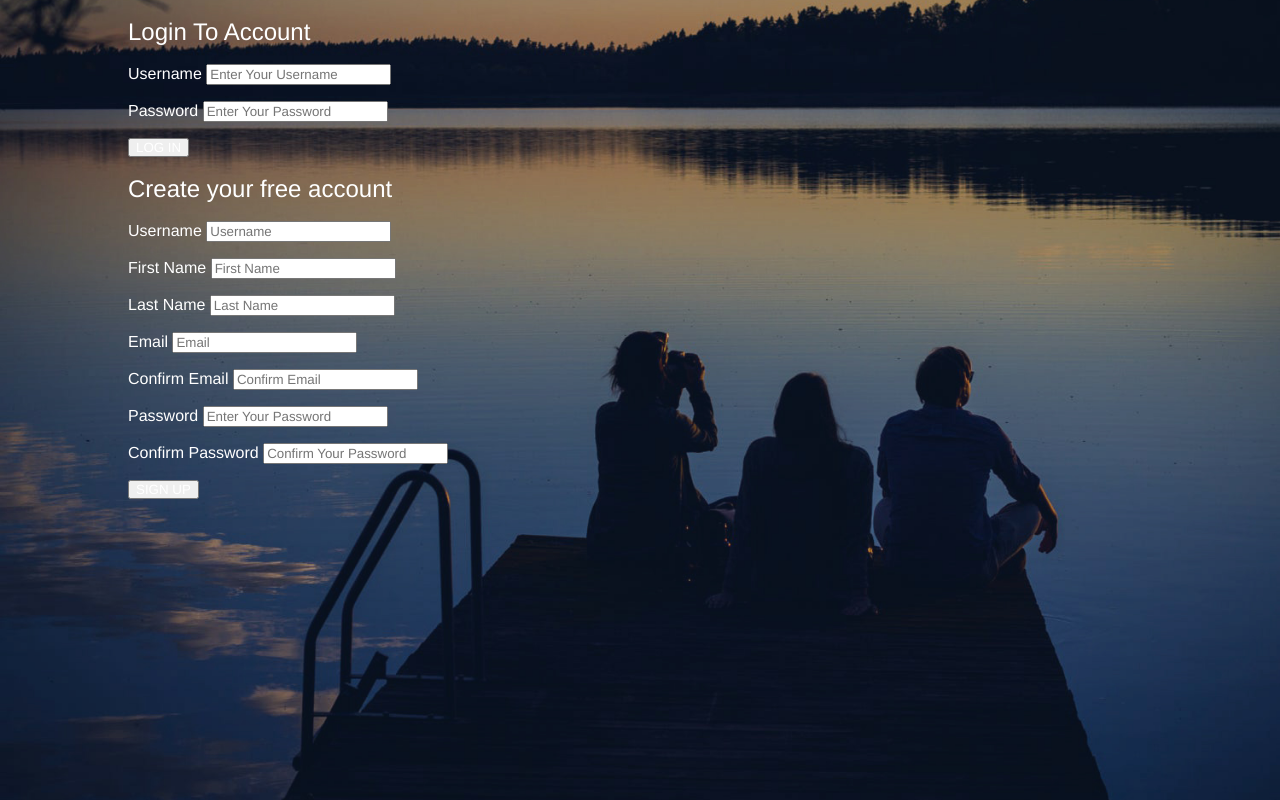
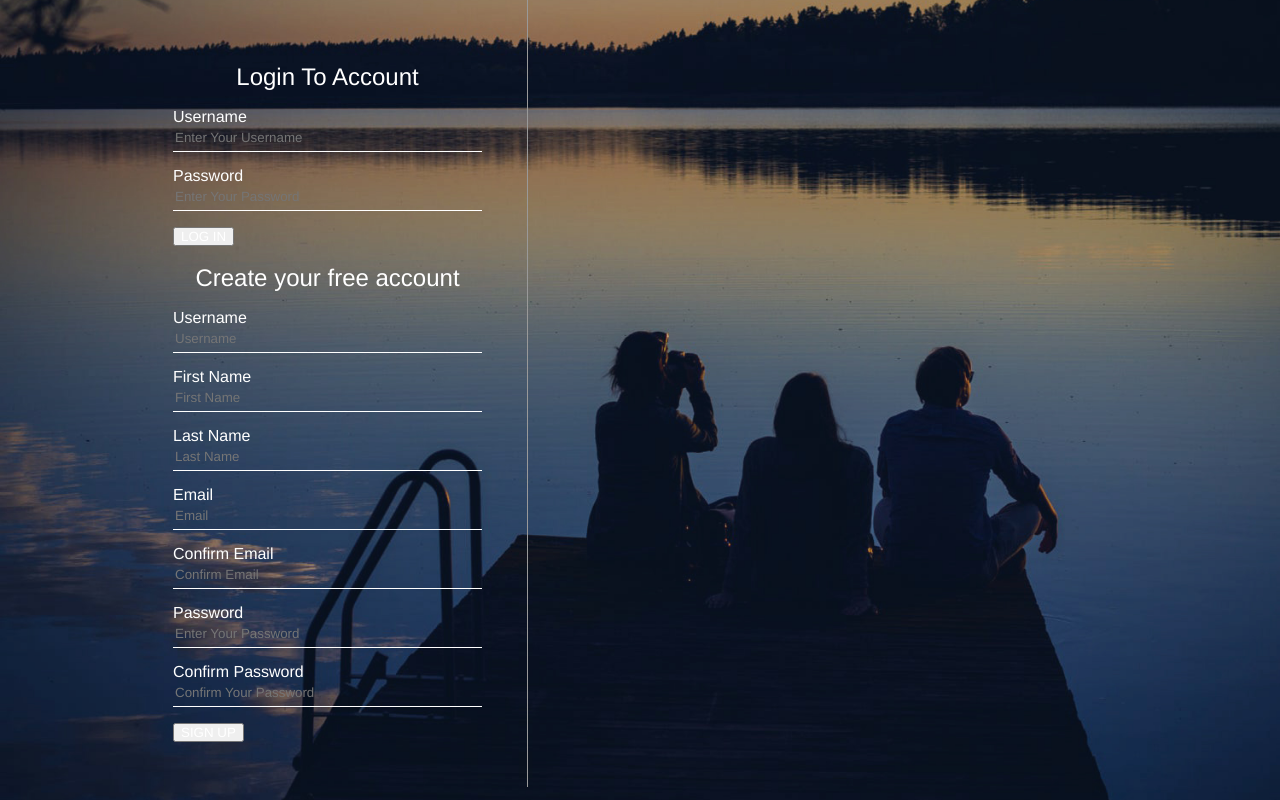
Before and after one commit to JakeAttard/SpotifyClone, a PHP site: page /Register.php in a window 1280 px wide. Run offline with PHP 8.4, Linux system fonts and the light colour scheme.

Commit message:
Styling Issues Fixed

```diff
--- a/Register.php
+++ b/Register.php
@@ -24,7 +24,7 @@
 </head>
 <body>
     <div id="background">
-        <div id="loginContainer"
+        <div id="loginContainer">
             <div id="inputContainer">
                 <form id="loginForm" action="register.php" method="POST">
                     <h2>Login To Account</h2>
--- a/assets/css/register.css
+++ b/assets/css/register.css
@@ -26,5 +26,27 @@ html, body {
     margin: 0 auto;
     position: relative;
     max-width: 1024px;
+}
 
+#inputContainer {
+    width: 400px;
+    padding: 45px;
+    float: left;
+    border-right: 1px solid #999;
 }
+
+#inputContainer h2 {
+    text-align: center;
+}
+
+#inputContainer input[type="text"],
+#inputContainer input[type="email"],
+#inputContainer input[type="password"] {
+    display: block;
+    background-color: transparent;
+    border: 0;
+    border-bottom: 1px solid #fff;
+    height: 27px;
+    line-height: 27px;
+    width: 100%;
+}
```
